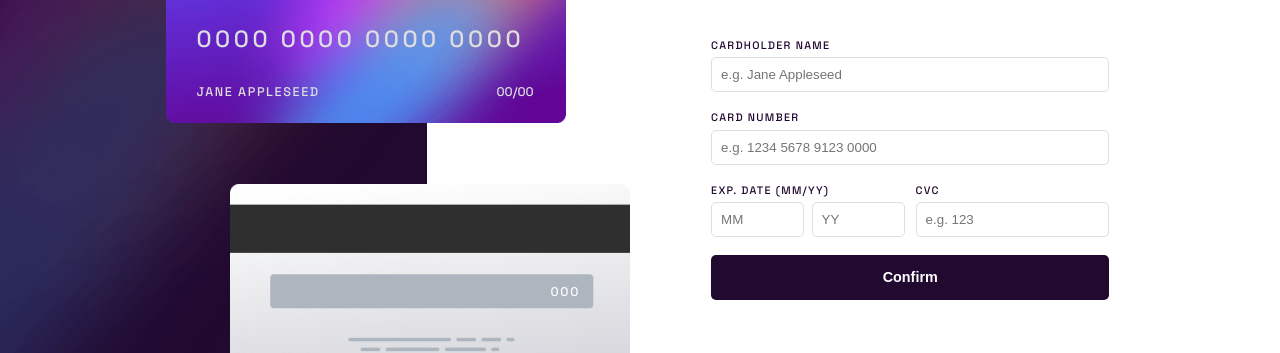
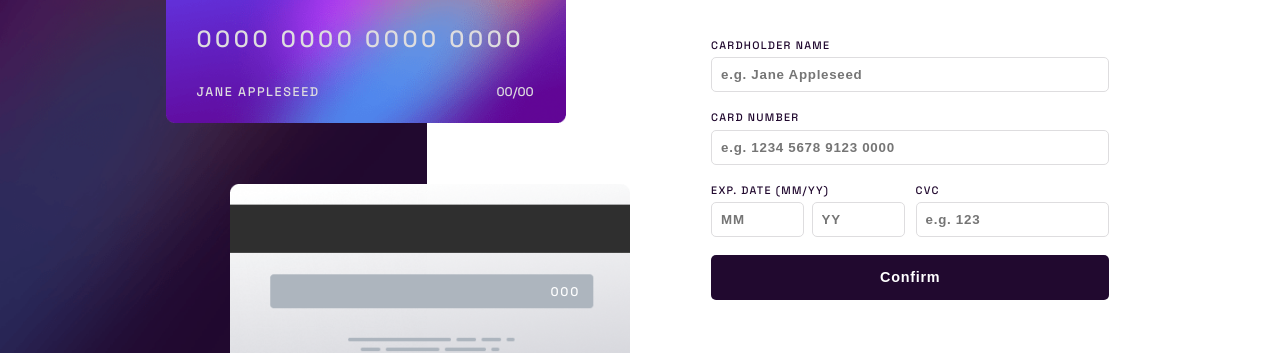
Before and after one commit to SutonToch/interactive-card-details-form, a React (Vite) app: page / in a window 1280 px wide. Shown: the part 240-593 px from the top of the page. Built offline with nearby package versions, Linux system fonts and the light colour scheme.

Commit message:
minor style fixes

```diff
--- a/index.html
+++ b/index.html
@@ -2,7 +2,7 @@
 <html lang="en">
   <head>
     <meta charset="UTF-8" />
-    <link rel="icon" type="image/png" sizes="32x32" href="./global/favicon-32x32.png">
+    <link rel="icon" type="image/png" sizes="32x32" href="./public/favicon-32x32.png">
     <title>Frontend Mentor | Interactive card details form</title>
     <meta name="viewport" content="width=device-width, initial-scale=1.0" />
   </head>
--- a/src/styles/form.css
+++ b/src/styles/form.css
@@ -14,7 +14,9 @@ label {
 input {
   display: block;
   width: 100%;
-  color: hsl(279, 6%, 55%);
+  color: hsl(278, 68%, 11%);
+  font-weight: bold;
+  letter-spacing: 0.04rem;
   margin-top: 0.4em;
   padding: 0.5rem;
   border: 1px solid hsl(270, 3%, 87%);
@@ -58,7 +60,7 @@ input:focus {
   border: none;
 }
 
-.submit:hover {
+.submit:hover, .submit:focus {
   opacity: 0.95;
 }
 
--- a/src/styles/formComplete.css
+++ b/src/styles/formComplete.css
@@ -23,7 +23,7 @@
   margin-top: 3em;
   cursor: pointer;
 }
-.form-complete-container button:hover {
+.form-complete-container button:hover, .form-complete-container button:focus {
   opacity: 0.95;
 }
 
--- a/src/styles/scss/form.scss
+++ b/src/styles/scss/form.scss
@@ -17,7 +17,9 @@ input {
     display: block;
     width: 100%;
 
-    color: var.$clr-dark-grayish-violet;
+    color: var.$clr-very-dark-violet;
+    font-weight: bold;
+    letter-spacing: 0.04rem;
 
     margin-top: 0.4em;
     padding: 0.5rem;
@@ -63,7 +65,7 @@ input:focus {
     border: none;
 }
 
-.submit:hover {
+.submit:hover, .submit:focus {
     opacity: 0.95;
 }
 
--- a/src/styles/scss/formComplete.scss
+++ b/src/styles/scss/formComplete.scss
@@ -27,7 +27,7 @@
         margin-top: 3em;
         cursor: pointer;
 
-        &:hover {
+        &:hover, &:focus {
             opacity: 0.95;
         }
     }
```
Also changed, not shown: 1 other file (tests, documents, lock files or other folders).
